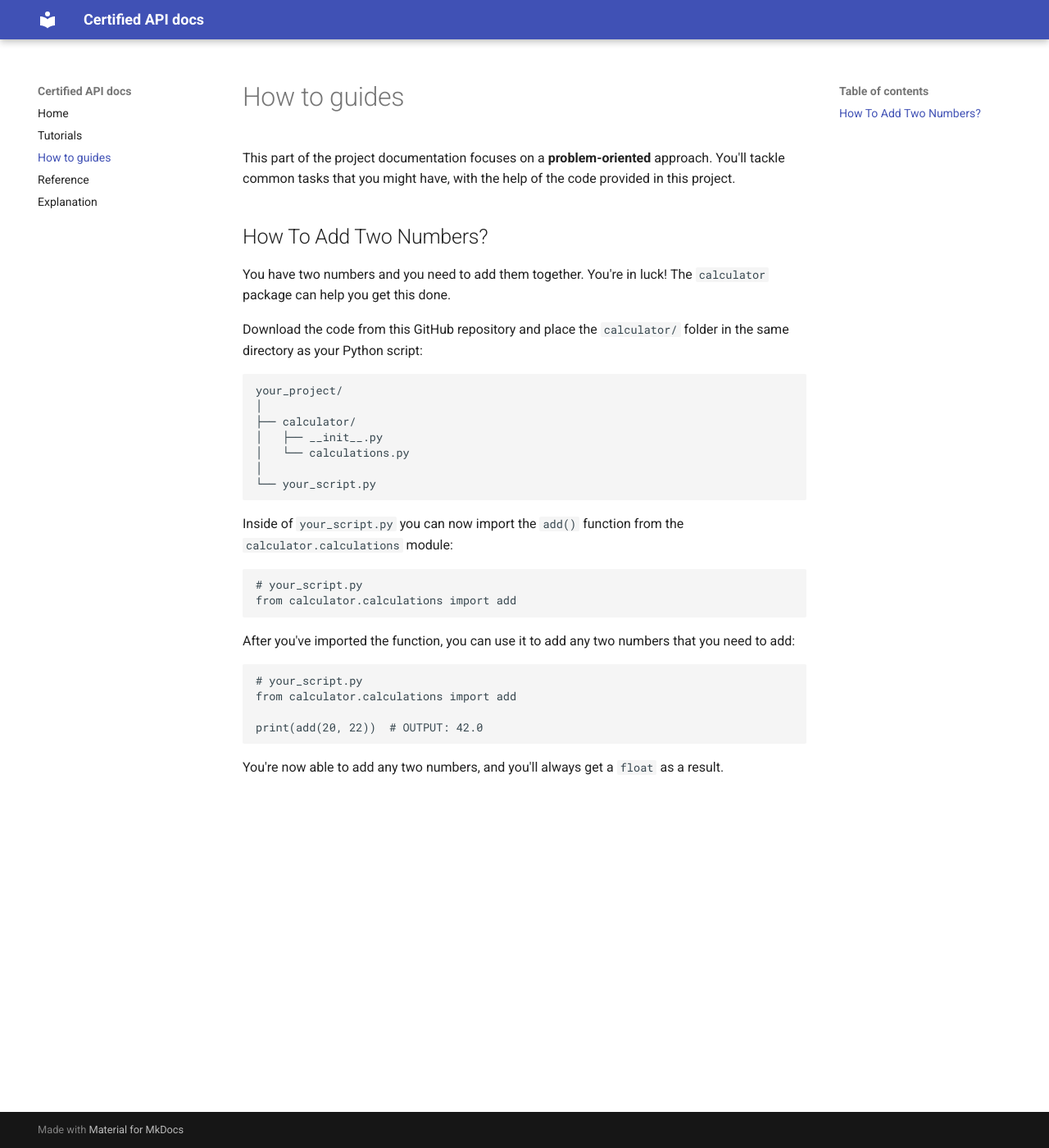
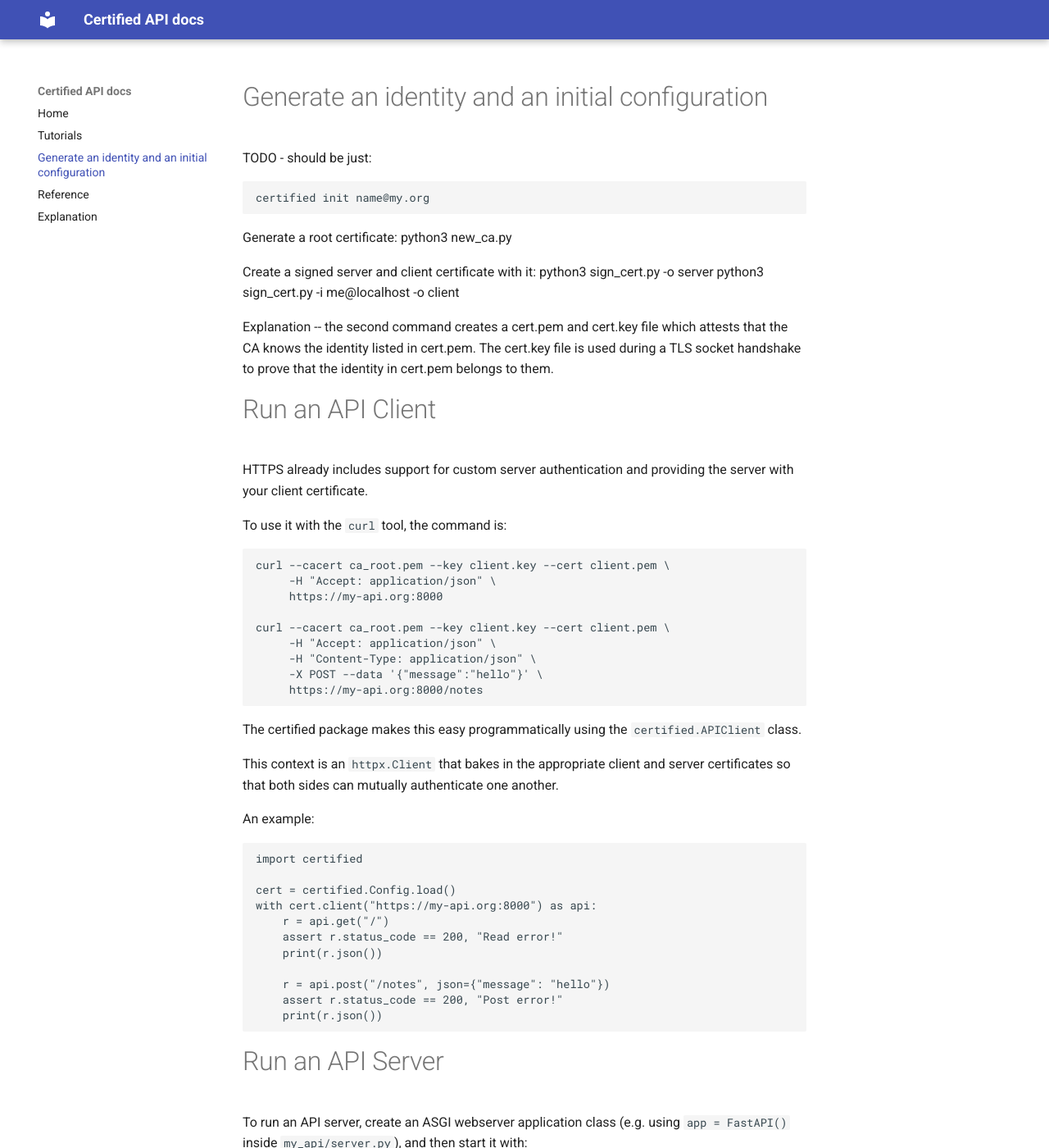
Before and after one commit to ORNL/certified, an MkDocs documentation site: the page built from docs/how-to-guides.md, in a window 1280 px wide and 1400 px high. Shown: the whole window at 82% size. Built offline with MkDocs 1.6.1 and Material for MkDocs 9.7.7, drawn with Linux system fonts in a browser that asks for light colours; some of the changed text lies outside the part shown.

Commit message:
Improved docs.

```diff
--- a/docs/how-to-guides.md
+++ b/docs/how-to-guides.md
@@ -1,40 +1,86 @@
-This part of the project documentation focuses on a
-**problem-oriented** approach. You'll tackle common
-tasks that you might have, with the help of the code
-provided in this project.
+# Generate an identity and an initial configuration
 
-## How To Add Two Numbers?
+TODO - should be just:
 
-You have two numbers and you need to add them together.
-You're in luck! The `calculator` package can help you
-get this done.
+    certified init name@my.org
 
-Download the code from this GitHub repository and place
-the `calculator/` folder in the same directory as your
-Python script:
+Generate a root certificate:
+    python3 new_ca.py
 
-    your_project/
-    │
-    ├── calculator/
-    │   ├── __init__.py
-    │   └── calculations.py
-    │
-    └── your_script.py
+Create a signed server and client certificate with it:
+    python3 sign_cert.py -o server
+    python3 sign_cert.py -i me@localhost -o client
 
-Inside of `your_script.py` you can now import the
-`add()` function from the `calculator.calculations`
-module:
+Explanation -- the second command creates a cert.pem and cert.key
+file which attests that the CA knows the identity listed in cert.pem.
+The cert.key file is used during a TLS socket handshake to prove
+that the identity in cert.pem belongs to them.
 
-    # your_script.py
-    from calculator.calculations import add
+# Run an API Client
 
-After you've imported the function, you can use it
-to add any two numbers that you need to add:
+HTTPS already includes support for custom server authentication
+and providing the server with your client certificate.
 
-    # your_script.py
-    from calculator.calculations import add
+To use it with the `curl` tool, the command is:
 
-    print(add(20, 22))  # OUTPUT: 42.0
+    curl --cacert ca_root.pem --key client.key --cert client.pem \
+         -H "Accept: application/json" \
+         https://my-api.org:8000
 
-You're now able to add any two numbers, and you'll
-always get a `float` as a result.
+    curl --cacert ca_root.pem --key client.key --cert client.pem \
+         -H "Accept: application/json" \
+         -H "Content-Type: application/json" \
+         -X POST --data '{"message":"hello"}' \
+         https://my-api.org:8000/notes
+
+The certified package makes this easy programmatically
+using the `certified.APIClient` class.
+
+This context is an `httpx.Client` that bakes in the
+appropriate client and server certificates so that
+both sides can mutually authenticate one another.
+
+An example:
+
+    import certified
+
+    cert = certified.Config.load()
+    with cert.client("https://my-api.org:8000") as api:
+        r = api.get("/")
+        assert r.status_code == 200, "Read error!"
+        print(r.json())
+
+        r = api.post("/notes", json={"message": "hello"})
+        assert r.status_code == 200, "Post error!"
+        print(r.json())
+
+
+# Run an API Server
+
+To run an API server, create an ASGI webserver application
+class (e.g. using `app = FastAPI()` inside `my_api/server.py`),
+and then start it with:
+
+    certified start my_api.server:app [additional options]
+
+
+This uses uvicorn internally and is equivalent to running:
+
+    uvicorn --ssl-keyfile server.key --ssl-certfile server.pem \
+            --ssl-cert-reqs 2 --ssl-ca-certs ca_root.pem \
+            --host <ip_from_config> --port <port_from_config> \
+            my_api.server:app [additional options]
+
+where `--ssl-cert-reqs 2` is the magic argument needed to ensure clients
+authenticate with TLS, and the other keys are created from pem-encoding
+data from your server's `certified.json` config file.
+
+We actually implement this internally with uvicorn's
+[programmatic API](https://www.uvicorn.org/deployment/#running-programmatically).
+
+    import certified
+
+    cert = certified.Config.load()
+    cert.serve("my_api.server:app")
+
+    # ... calls uvicorn.run("my_api.server:app", host="127.0.0.1", port=5000, log_level="info")
```
Also changed, not shown: README.md (+58 -108 lines), docs/explanation.md (+33 -1 lines).
